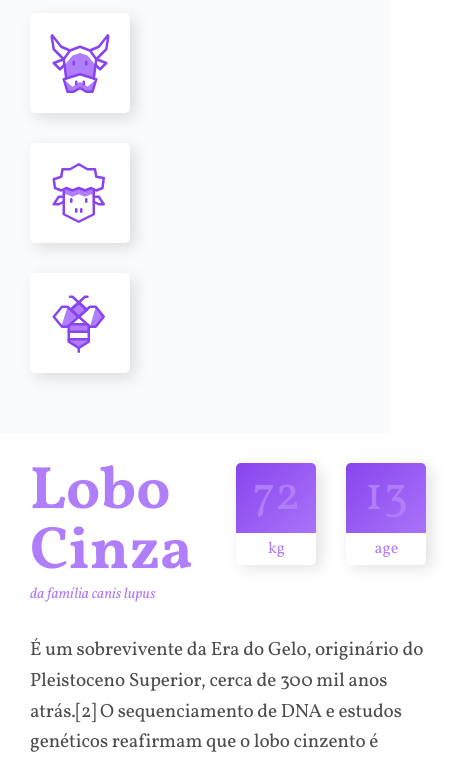
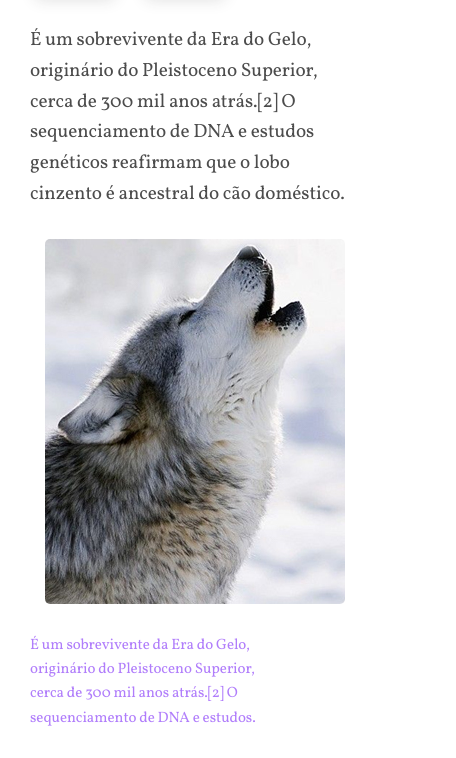
Before and after one commit to harttuoliveira/projeto-wildbeast, a plain HTML site: page index.html in a window 390 px wide. Shown: the part 562-1320 px from the top of the page, 456 px wide, since content can reach past the window. Drawn offline with Linux system fonts and the light colour scheme.

Commit message:
responsivo

```diff
--- a/css/style.css
+++ b/css/style.css
@@ -134,8 +134,47 @@
 }
 
 @media (max-width: 760px) {
+
   .sidenav {
+    position: relative;
+    overflow-x: auto;
+    -webkit-overflow-scrolling: touch;
+    -ms-overflow-style: -ms-autohiding-scrollbar;
+  }
+
+  @keyframes seta {
+    0% {
+      transform: translateX(0);
+    }
+    100% {
+      transform: translateX(10px);
+    }
+  }
+
+  .sidenav::after {
+    content: "→";
+    font-size: 1.25em;
+    position: absolute;
+    top: 1px;
+    right: 30px;
+    color: rgba(0, 0, 0, 0.4);
+    animation: seta .5s ease-in 0s infinite alternate;
+  }
+
+  .sidenav ul {
     display: flex;
+  }
+
+  .sidenav li {
+    flex: 1 0 60px;
+  }
+
+  .sidenav {
+    padding: 0px 30px;
+  }
+
+  .sidenav li a {
+    margin: 30px 30px 30px 0;
   }
 }
 
@@ -149,6 +188,20 @@
   display: grid;
   grid-template-columns: 1fr 1fr;
   gap: 30px;
+}
+
+@media (max-width: 600px) {
+  .content {
+    grid-template-columns: auto;
+  }
+
+  .imagem-1 {
+    justify-self: center !important;
+  }
+
+  .imagem-2 {
+    justify-self: center;
+  }
 }
 
 .col-wide {
@@ -281,6 +334,7 @@
   align-content: start;
   padding: 30px;
   gap: 30px;
+  grid-template-columns: repeat(auto-fit, minmax(150px, 1fr));
 }
 
   /* FOOTER */
```
